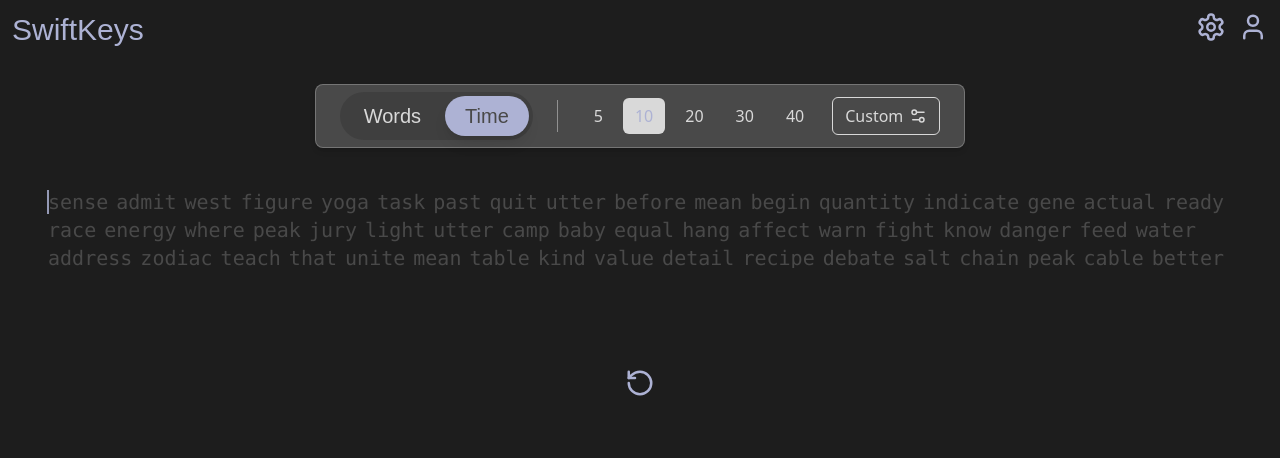
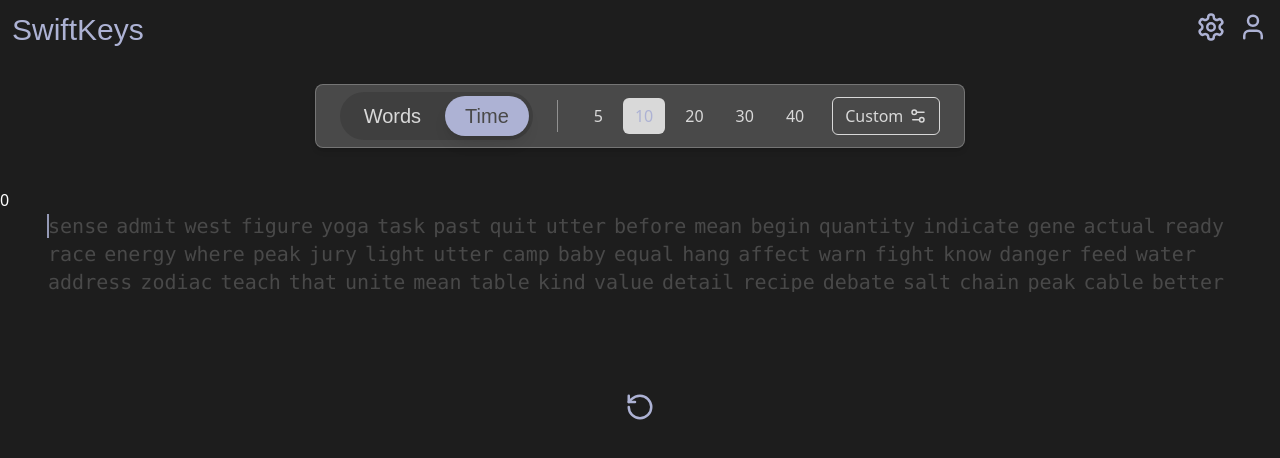
Before and after one commit to qzyx/SwiftKeys, a React (Vite) app: page / in a window 1280 px wide. Both pictures are taken after a click on the button "Time". Shown: the top 458 px of the page. Built offline with nearby package versions, Linux system fonts and the light colour scheme; a web font is replaced by a local one.

Commit message:
working timer for time option

```diff
--- a/src/components/Test.jsx
+++ b/src/components/Test.jsx
@@ -1,9 +1,12 @@
 import { useSelector } from "react-redux";
 import { englishWords } from "../assets/words/english";
 import React, { useState, useEffect } from "react";
+
 import RetryBtn from "./RetryBtn";
 
 function Test() {
+  const [time, setTime] = useState(0);
+  const [typingStarted, setTypingStarted] = useState(false);
   const option = useSelector((state) => state.testSettings.option);
   const count = useSelector((state) => state.testSettings.count);
   const font_size = useSelector((state) => state.settings.font_size);
@@ -83,6 +86,9 @@
   // Key event handler
   useEffect(() => {
     function handleKeyDown(event) {
+      if (!typingStarted && event.key !== reset_key) {
+        setTypingStarted(true);
+      }
       // If we don't have words yet, or we've reached the end, do nothing
       if (!expectedWord && !waitingForSpace) return;
 
@@ -186,12 +192,34 @@
       document.removeEventListener("keydown", handleKeyDown);
     };
   }, [expectedWord, expectedKey, keyIndex, wordIndex, waitingForSpace]);
+  useEffect(() => {
+    setTypingStarted(false);
+    setHistory([]);
+    setKeyIndex(0);
+    setWordIndex(0);
+    setWaitingForSpace(false);
+  }, [words]);
 
   useEffect(() => {
-    setHistory([]);
-  }, [words]);
+
+    if (option === "time") {
+      setTime(0);
+      let timeInterval;
+
+      if (typingStarted) {
+        console.log("time interval started");
+        timeInterval = setInterval(() => {
+          setTime((prevTime) => prevTime + 1);
+        }, 1000);
+      }
+      return () => {
+        clearInterval(timeInterval);
+      };
+    }
+  }, [words, option,typingStarted]);
   return (
     <div className="flex flex-col">
+      {option === "time" && <span className="text-white">{time}</span>}
       <div
         className={`flex px-2  font-mono sm:px-6 md:px-10 lg:px-12 flex-wrap text-secondary overflow-hidden  ${
           font_size === "sm"
```
